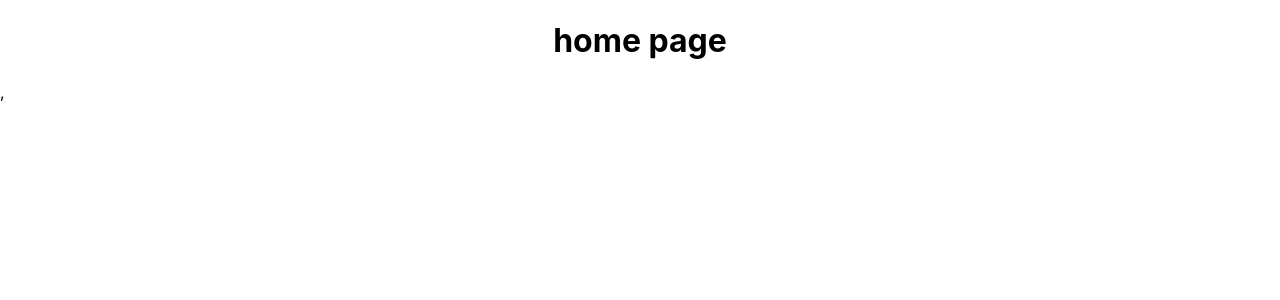
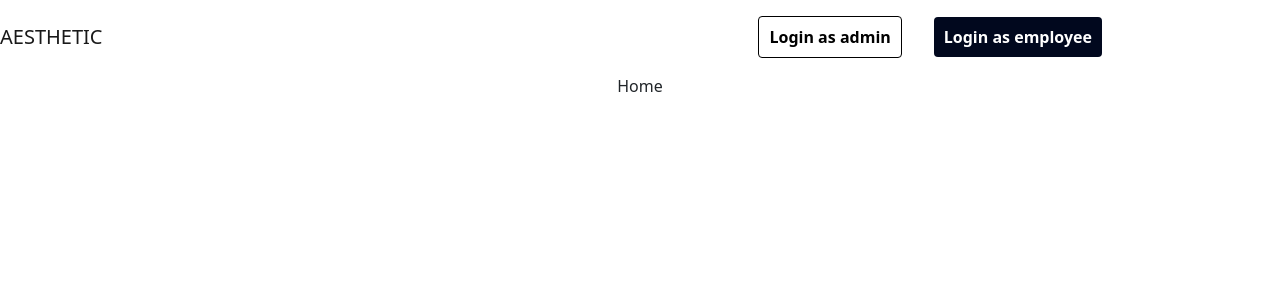
Before and after one commit to amanc1248/aestheticproject, a React (Create React App) app in the folder frontend/: page / in a window 1280 px wide. Shown: the top 300 px of the page. Built offline with nearby package versions, Linux system fonts and the light colour scheme.

Commit message:
ADD: admin and employee button

```diff
--- a/frontend/package.json
+++ b/frontend/package.json
@@ -3,10 +3,16 @@
   "version": "0.1.0",
   "private": true,
   "dependencies": {
+    "@emotion/react": "^11.9.0",
+    "@emotion/styled": "^11.8.1",
+    "@mui/icons-material": "^5.6.2",
+    "@mui/material": "^5.6.2",
     "@testing-library/jest-dom": "^5.16.4",
     "@testing-library/react": "^13.1.1",
     "@testing-library/user-event": "^13.5.0",
+    "bootstrap": "^5.1.3",
     "react": "^18.0.0",
+    "react-bootstrap": "^2.3.0",
     "react-dom": "^18.0.0",
     "react-router-dom": "^6.3.0",
     "react-scripts": "5.0.1",
--- a/frontend/public/index.html
+++ b/frontend/public/index.html
@@ -2,6 +2,12 @@
 <html lang="en">
   <head>
     <meta charset="utf-8" />
+    <link
+      href="https://cdn.jsdelivr.net/npm/bootstrap@5.1.3/dist/css/bootstrap.min.css"
+      rel="stylesheet"
+      integrity="sha384-1BmE4kWBq78iYhFldvKuhfTAU6auU8tT94WrHftjDbrCEXSU1oBoqyl2QvZ6jIW3"
+      crossorigin="anonymous"
+    />
     <link rel="icon" href="%PUBLIC_URL%/favicon.ico" />
     <meta name="viewport" content="width=device-width, initial-scale=1" />
     <meta name="theme-color" content="#000000" />
@@ -24,7 +30,7 @@
       work correctly both with client-side routing and a non-root public URL.
       Learn how to configure a non-root public URL by running `npm run build`.
     -->
-    <title>React App</title>
+    <title>Aesthetic Portal</title>
   </head>
   <body>
     <noscript>You need to enable JavaScript to run this app.</noscript>
--- a/frontend/src/App.js
+++ b/frontend/src/App.js
@@ -1,11 +1,23 @@
 import "./App.css";
-import { BrowserRouter as Router, Routes, Route } from "react-router-dom";
+import "bootstrap/dist/css/bootstrap.min.css";
+
+import { Routes, Route } from "react-router-dom";
+import Home from "./screens/Home/Home";
+import Header from "./components/Header";
 function App() {
   return (
     <div className="App">
       <Routes>
-        <Route path="/" element={<h1>home page</h1>}></Route>
         <Route path="/admin">admin</Route>
+        <Route
+          path="/"
+          element={
+            <>
+              <Header></Header>
+              <Home></Home>
+            </>
+          }
+        ></Route>
       </Routes>
     </div>
   );
--- /dev/null
+++ b/frontend/src/components/Header.js
@@ -0,0 +1,83 @@
+import React from "react";
+import { Nav, Navbar } from "react-bootstrap";
+import MenuIcon from "@mui/icons-material/Menu";
+import "../styles/components/Header.css";
+function Header() {
+  return (
+    <div>
+      {/* <Navbar>
+        <Navbar.Brand href="/" className={"navbar__brand"}>
+          AESTHETIC
+        </Navbar.Brand>
+        <Navbar.Collapse
+          id="basic-navbar-nav"
+          className="text-md-end order-last"
+        >
+          <Nav className="nav__links">
+            <Nav.Link>
+              {" "}
+              <span className="nav__link">hi</span>
+            </Nav.Link>
+          </Nav>
+        </Navbar.Collapse>
+        <Navbar.Toggle
+          className="navbar-toggler"
+          type="button"
+          data-toggle="collapse"
+          data-target="#navbarSupportedContent"
+          aria-controls="navbarSupportedContent"
+          aria-expanded="false"
+          aria-label="Toggle navigation"
+        >
+          <span className="">
+            menu
+            <MenuIcon className="hamburger__icon"></MenuIcon>
+          </span>
+        </Navbar.Toggle>
+      </Navbar> */}
+
+      <Navbar
+        // onClick={() => {
+        //   setNavbarColor(true);
+        // }}
+        expand="lg"
+        bg="white"
+        className="the__navbar"
+      >
+        <Navbar.Brand href="/" className={"navbar__brand"}>
+          AESTHETIC
+        </Navbar.Brand>
+        {/* INside the navbar.collapse will be everything which will be collapsed */}
+        <Navbar.Collapse
+          id="basic-navbar-nav"
+          className="text-md-end order-lg-0 order-last"
+        >
+          <Nav.Link className="the__header__icon ">
+            <button className="login__admin__button">Login as admin</button>
+          </Nav.Link>
+          <Nav.Link>
+            <button className="login__employee__button">
+              Login as employee
+            </button>
+          </Nav.Link>
+        </Navbar.Collapse>
+        <Navbar.Toggle
+          className="navbar-toggler"
+          type="button"
+          data-toggle="collapse"
+          data-target="#navbarSupportedContent"
+          aria-controls="navbarSupportedContent"
+          aria-expanded="false"
+          aria-label="Toggle navigation"
+        >
+          <span className="">
+            {/* <i className="fas fa-bars hamburger"></i> */}
+            <MenuIcon className="hamburger__icon"></MenuIcon>
+          </span>
+        </Navbar.Toggle>
+      </Navbar>
+    </div>
+  );
+}
+
+export default Header;
--- a/frontend/src/index.js
+++ b/frontend/src/index.js
@@ -11,7 +11,6 @@ root.render(
     <BrowserRouter>
       <App />
     </BrowserRouter>
-    ,
   </React.StrictMode>
 );
 
--- /dev/null
+++ b/frontend/src/styles/components/Header.css
@@ -0,0 +1,23 @@
+.navbar__brand{
+  margin-right: 50%;
+}
+.hamburger__icon {
+    color: black;
+  }
+  .login__admin__button{
+    background-color: white;
+    border: 1px solid black;
+    border-radius: 4px;
+    padding: 8px 10px ;
+    font-weight: 600;
+  }
+
+.login__employee__button{
+  background-color: #01081E;
+  color: white;
+  border-radius: 4px;
+  padding: 8px 10px ;
+  font-weight: 600;
+  border: none;
+
+}
```
Also changed, not shown: frontend/styles/components/Header.css (deleted), 1 other file (tests, documents, lock files or other folders).
